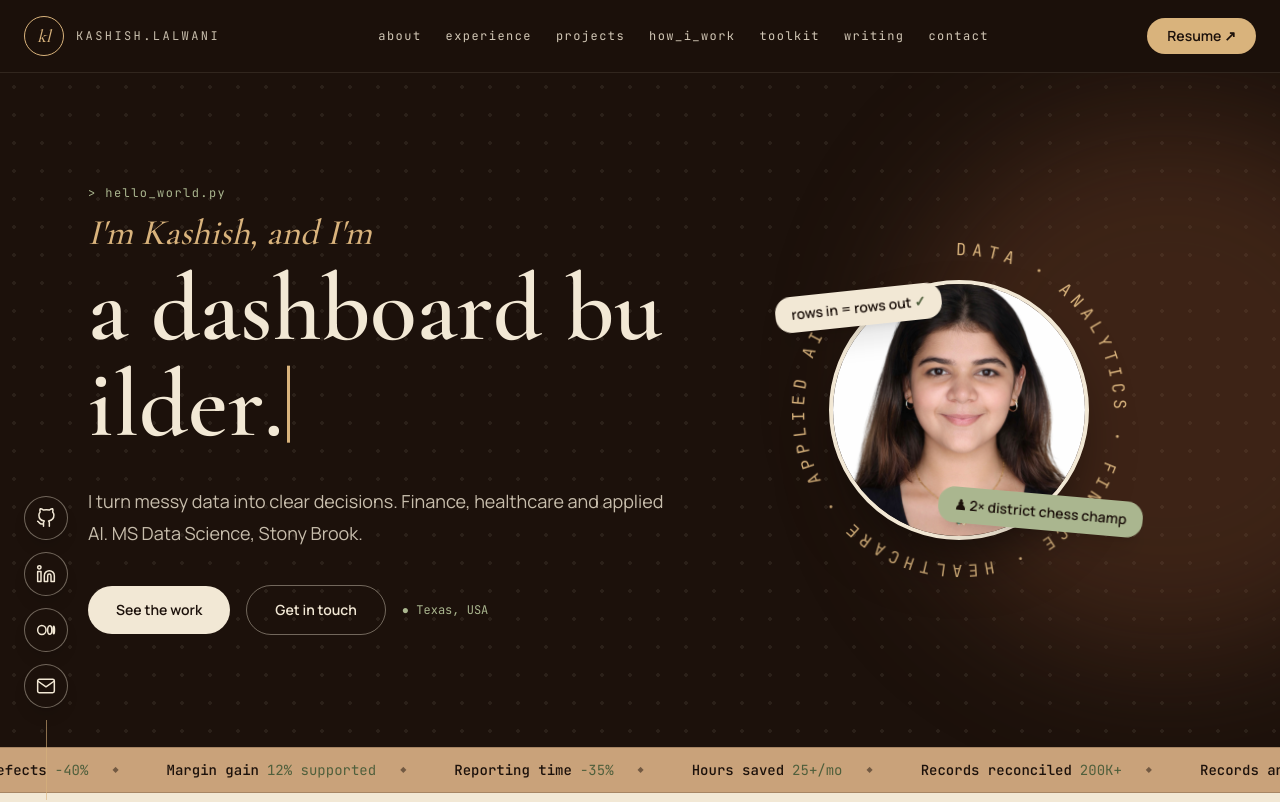
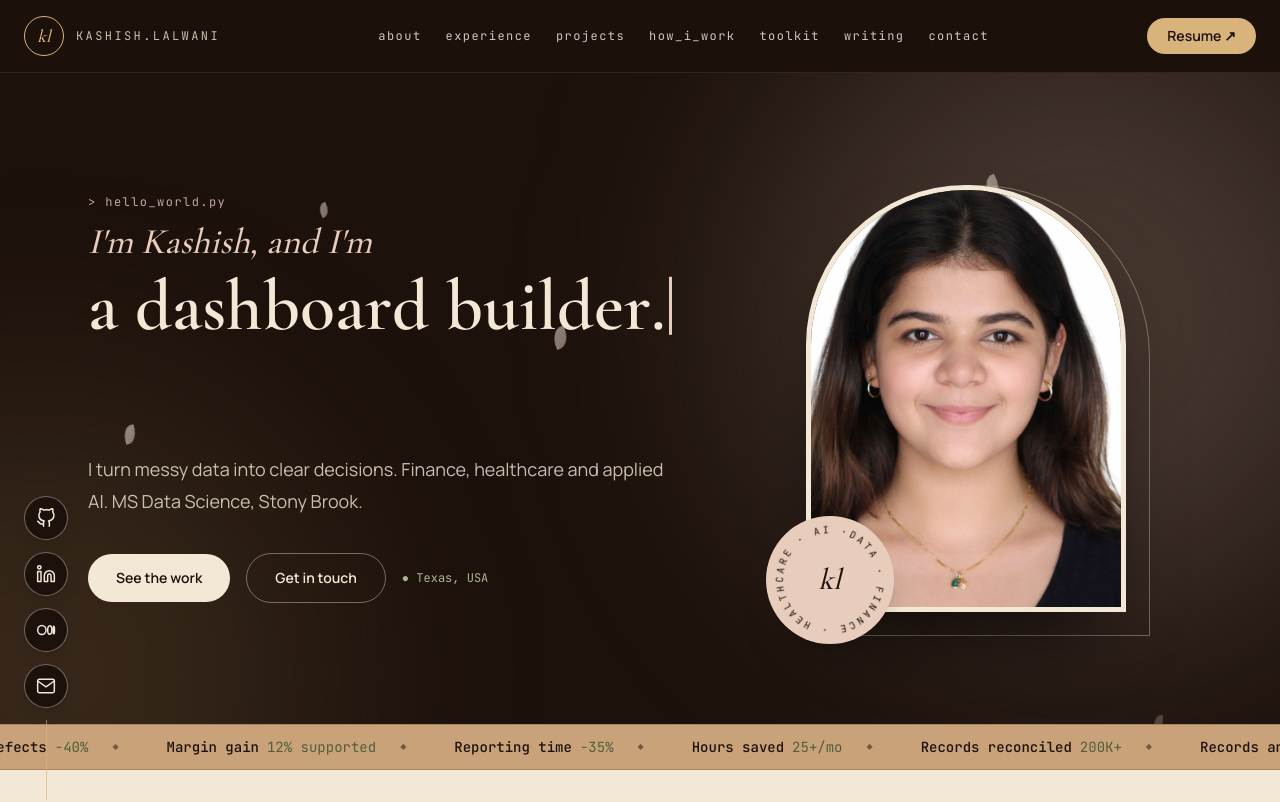
Before and after one commit to kashishlalwani13/Kashish-Portfolio, a Next.js app in the folder frontend/: page / in a window 1280 px wide. Shown: the top 802 px of the page. Built offline with nearby package versions, Linux system fonts and the light colour scheme.

Commit message:
Add files via upload

```diff
--- a/frontend/app/page.tsx
+++ b/frontend/app/page.tsx
@@ -1,6 +1,6 @@
 "use client";
 
-import { useEffect, useState } from "react";
+import { useEffect, useState, type ReactNode } from "react";
 import Image from "next/image";
 import { Cormorant_Garamond, Manrope, JetBrains_Mono } from "next/font/google";
 
@@ -164,6 +164,24 @@ const recognition = [
   { title: "District Chess Champion", detail: "2023 and 2024" },
 ];
 
+const petals = [
+  { left: "8%", size: 12, dur: "19s", delay: "0s" },
+  { left: "22%", size: 9, dur: "24s", delay: "-8s" },
+  { left: "41%", size: 14, dur: "21s", delay: "-3s" },
+  { left: "58%", size: 10, dur: "26s", delay: "-14s" },
+  { left: "74%", size: 13, dur: "20s", delay: "-6s" },
+  { left: "90%", size: 9, dur: "23s", delay: "-17s" },
+];
+
+const certifications = [
+  { title: "Claude 101", org: "Anthropic", year: "2026", link: "https://verify.skilljar.com/c/quupyvhd6au3" },
+  { title: "Essentials of Prompt Engineering", org: "Amazon Web Services", year: "2026", link: "" },
+  { title: "AWS Academy Data Analytics", org: "Amazon Web Services", year: "2023", link: "https://www.credly.com/badges/84190e18-bb3a-4439-871e-d0eeb65e4603" },
+  { title: "Supervised ML: Regression and Classification", org: "Stanford University · Coursera", year: "2023", link: "https://www.coursera.org/account/accomplishments/records/CVP65J5KNZ53" },
+  { title: "Quantitative Finance Workshop", org: "E-Cell, IIT Bombay", year: "2023", link: "" },
+  { title: "Python for Data Science, AI and Development", org: "IBM · Coursera", year: "2022", link: "https://www.coursera.org/verify/RBQNUMXKHY35" },
+];
+
 const interests = ["Finance and Markets", "Chess", "Music", "Indian Classical Dance", "Travel", "Coffee"];
 
 const socials = [
@@ -187,7 +205,22 @@ const lightCard = "rounded-3xl border border-[#1c110b]/10 bg-[#fbf6ec] p-7 trans
 const darkBtn = "rounded-full bg-[#1c110b] px-6 py-3 text-sm font-semibold text-[#f2e8d5] transition-all duration-300 hover:-translate-y-0.5 hover:bg-[#2a1810]";
 const smallLink = "rounded-full border border-[#1c110b]/25 px-4 py-2 text-sm font-medium transition-all duration-300 hover:-translate-y-0.5 hover:bg-[#1c110b] hover:text-[#f2e8d5]";
 
-function Icon({ children }: { children: React.ReactNode }) {
+/* Letters rise one by one, but words never break mid-word */
+function wordsOf(text: string) {
+  let n = 0;
+  const words = text.split(" ");
+  return words.map((word, wi) => (
+    <span key={wi} className="inline-block whitespace-nowrap">
+      {word.split("").map((ch) => {
+        const i = n++;
+        return <span key={i} className="rise-letter" style={{ animationDelay: `${i * 28}ms` }}>{ch}</span>;
+      })}
+      {wi < words.length - 1 ? " " : ""}
+    </span>
+  ));
+}
+
+function Icon({ children }: { children: ReactNode }) {
   return (
     <svg viewBox="0 0 24 24" fill="none" stroke="currentColor" strokeWidth="1.8" strokeLinecap="round" strokeLinejoin="round" className="h-5 w-5" aria-hidden="true">
       {children}
@@ -220,8 +253,13 @@ export default function Home() {
         .ticker:hover .ticker-track { animation-play-state: paused; }
         .floaty { animation: floaty 5s ease-in-out infinite; }
         .caret { animation: blink 1s step-start infinite; }
+        @keyframes drift { 0% { transform: translateY(0) rotate(0deg); opacity: 0; } 10% { opacity: .55; } 90% { opacity: .45; } 100% { transform: translateY(-110vh) translateX(60px) rotate(320deg); opacity: 0; } }
+        @keyframes glow { 0%,100% { transform: translate(0,0) scale(1); } 50% { transform: translate(-40px,30px) scale(1.12); } }
+        .petal { position: absolute; bottom: -40px; border-radius: 80% 0 80% 0; background: linear-gradient(135deg,#fbf6ec,#e8cdbd); animation: drift linear infinite; }
+        .glow { animation: glow 14s ease-in-out infinite; }
         @media (prefers-reduced-motion: reduce) {
-          .rise-letter, .ticker-track, .floaty, .caret, .spin-ring { animation: none !important; }
+          .rise-letter, .ticker-track, .floaty, .caret, .spin-ring, .petal, .glow { animation: none !important; }
+          .petal { display: none; }
         }
       `}</style>
 
@@ -229,9 +267,9 @@ export default function Home() {
       <div className="fixed bottom-0 left-6 z-40 hidden flex-col items-center gap-3 md:flex">
         {socials.map((s) => (
           <a key={s.label} href={s.href} target={s.href.startsWith("http") ? "_blank" : undefined} rel="noreferrer" aria-label={s.label}
-            className="group relative grid h-11 w-11 place-items-center rounded-full border border-[#f2e8d5]/40 bg-[#1c110b] text-[#f2e8d5] shadow-lg transition-all duration-300 hover:-translate-y-1 hover:bg-[#d9b37c] hover:text-[#1c110b]">
+            title={s.label}
+            className="grid h-11 w-11 place-items-center rounded-full border border-[#f2e8d5]/40 bg-[#1c110b] text-[#f2e8d5] shadow-lg outline-none transition-all duration-300 hover:-translate-y-1 hover:bg-[#d9b37c] hover:text-[#1c110b] focus-visible:ring-2 focus-visible:ring-[#e8cdbd]">
             <Icon>{s.path}</Icon>
-            <span className={`${monoF} pointer-events-none absolute left-14 whitespace-nowrap rounded-md bg-[#1c110b] px-2 py-1 text-xs text-[#f2e8d5] opacity-0 transition-opacity group-hover:opacity-100`}>{s.label}</span>
           </a>
         ))}
         <span className="h-20 w-px bg-[#d9b37c]/60" />
@@ -260,19 +298,24 @@ export default function Home() {
 
       {/* Hero — espresso */}
       <section id="top" className="relative overflow-hidden bg-[#1c110b] text-[#f2e8d5]">
-        <div className="absolute inset-0 bg-[radial-gradient(circle,rgba(242,232,213,0.07)_1.7px,transparent_1.9px)] [background-size:28px_28px]" />
-        <div className="absolute -right-40 top-10 h-[34rem] w-[34rem] rounded-full bg-[#8a5232]/30 blur-3xl" />
-        <div className={`relative ${wrap} grid items-center gap-14 py-20 md:grid-cols-[1.25fr_1fr] md:py-28`}>
+        {/* soft glow + drifting petals */}
+        <div className="glow absolute -right-32 -top-20 h-[36rem] w-[36rem] rounded-full bg-[#e8cdbd]/20 blur-[110px]" />
+        <div className="glow absolute -bottom-40 left-[-10rem] h-[30rem] w-[30rem] rounded-full bg-[#d9b37c]/15 blur-[110px] [animation-delay:-6s]" />
+        <div className="pointer-events-none absolute inset-0" aria-hidden="true">
+          {petals.map((p, i) => (
+            <span key={i} className="petal" style={{ left: p.left, width: p.size, height: p.size * 1.5, animationDuration: p.dur, animationDelay: p.delay }} />
+          ))}
+        </div>
+
+        <div className={`relative ${wrap} grid items-center gap-16 py-20 md:grid-cols-[1.3fr_1fr] md:py-28`}>
           <div>
-            <p className={`${eyebrow} text-[#aab68f]`}>{"> hello_world.py"}</p>
-            <p className={`${serif} text-3xl italic text-[#d9b37c] md:text-4xl`}>{"I'm Kashish, and I'm"}</p>
-            <h1 className={`${serif} mt-2 min-h-[2.2em] text-6xl font-semibold leading-[1] md:min-h-[1.1em] md:text-8xl`} aria-live="polite">
+            <p className={`${eyebrow} text-[#e8cdbd]/80`}>{"> hello_world.py"}</p>
+            <p className={`${serif} text-3xl italic text-[#e8cdbd] md:text-4xl`}>{"I'm Kashish, and I'm"}</p>
+            <h1 className={`${serif} mt-2 min-h-[2.1em] text-5xl font-semibold leading-[1.02] sm:text-6xl lg:text-7xl`} aria-live="polite">
               <span key={roleIndex}>
-                {roles[roleIndex].split("").map((ch, i) => (
-                  <span key={i} className="rise-letter" style={{ animationDelay: `${i * 28}ms` }}>{ch === " " ? " " : ch}</span>
-                ))}
+                {wordsOf(roles[roleIndex])}
               </span>
-              <span className="caret ml-1 inline-block h-[0.8em] w-[3px] translate-y-[0.08em] bg-[#d9b37c]" aria-hidden="true" />
+              <span className="caret ml-1 inline-block h-[0.8em] w-[3px] translate-y-[0.08em] bg-[#e8cdbd]" aria-hidden="true" />
             </h1>
             <p className="mt-8 max-w-xl text-lg leading-8 text-[#f2e8d5]/80">
               I turn messy data into clear decisions. Finance, healthcare and applied AI. MS Data Science, Stony Brook.
@@ -291,23 +334,21 @@ export default function Home() {
             </div>
           </div>
 
-          {/* Photo with spinning ring */}
-          <div className="relative mx-auto aspect-square w-full max-w-[22rem]">
-            <svg viewBox="0 0 200 200" className="spin-ring absolute inset-0 h-full w-full animate-[spin_28s_linear_infinite]" aria-hidden="true">
-              <defs><path id="ring" d="M100,100 m-88,0 a88,88 0 1,1 176,0 a88,88 0 1,1 -176,0" /></defs>
-              <text className="fill-[#d9b37c]" style={{ fontSize: 9.5, letterSpacing: 3.2, fontFamily: "var(--font-mono)" }}>
-                <textPath href="#ring">DATA · ANALYTICS · FINANCE · HEALTHCARE · APPLIED AI · </textPath>
+          {/* Photo in an arch, with a rotating seal */}
+          <div className="relative mx-auto w-full max-w-[20rem]">
+            <div className="absolute -inset-3 translate-x-3 translate-y-3 rounded-t-full rounded-b-[2.5rem] border border-[#e8cdbd]/40" aria-hidden="true" />
+            <div className="relative aspect-[3/4] overflow-hidden rounded-t-full rounded-b-[2.5rem] border-[5px] border-[#f2e8d5] shadow-[0_40px_80px_-30px_rgba(0,0,0,0.75)]">
+              <Image src="/images/profile.jpg" alt="Kashish Lalwani" fill sizes="(max-width: 768px) 80vw, 320px" className="object-cover object-[60%_30%] transition-transform duration-700 hover:scale-[1.03]" priority />
+            </div>
+            <div className="absolute -bottom-8 -left-10 h-32 w-32 rounded-full bg-[#e8cdbd] text-[#1c110b] shadow-xl">
+              <svg viewBox="0 0 120 120" className="spin-ring h-full w-full animate-[spin_22s_linear_infinite]" aria-hidden="true">
+                <defs><path id="seal" d="M60,60 m-44,0 a44,44 0 1,1 88,0 a44,44 0 1,1 -88,0" /></defs>
+                <text className="fill-[#1c110b]" style={{ fontSize: 9.2, letterSpacing: 2.6, fontFamily: "var(--font-mono)" }}>
+                  <textPath href="#seal">DATA · FINANCE · HEALTHCARE · AI · </textPath>
                 </text>
               </svg>
-            <div className="absolute inset-[13%] overflow-hidden rounded-full border-4 border-[#f2e8d5] shadow-[0_30px_60px_-20px_rgba(0,0,0,0.6)]">
-              <Image src="/images/profile.jpg" alt="Kashish Lalwani" fill sizes="(max-width: 768px) 80vw, 360px" className="object-cover object-[60%_25%]" priority />
+              <span className={`${serif} absolute inset-0 grid place-items-center text-3xl italic`}>kl</span>
             </div>
-            <span className="floaty absolute -left-2 top-[18%] rounded-2xl bg-[#f2e8d5] px-4 py-2 text-sm font-semibold text-[#1c110b] shadow-xl [--r:-6deg]">
-              rows in = rows out <span className="text-[#4f5f3c]">✓</span>
-            </span>
-            <span className="floaty absolute -right-2 bottom-[14%] rounded-2xl bg-[#aab68f] px-4 py-2 text-sm font-semibold text-[#1c110b] shadow-xl [--r:5deg] [animation-delay:1.2s]">
-              ♟ 2× district chess champ
-            </span>
           </div>
         </div>
       </section>
@@ -539,32 +580,53 @@ export default function Home() {
 
       {/* Recognition — sage */}
       <section id="awards" className="bg-[#aab68f]">
-        <div className={`${wrap} grid gap-12 py-20 lg:grid-cols-[2fr_1fr]`}>
-          <div>
+        <div className={`${wrap} py-24`}>
           <p className={`${eyebrow} text-[#1c110b]/70`}>{"> achievements.unlocked"}</p>
-            <ul className="divide-y divide-[#1c110b]/15 border-y border-[#1c110b]/15">
+          <h2 className={`${h2} mb-12`}>Wins, <span className="italic">and the receipts.</span></h2>
+          <div className="grid gap-6 lg:grid-cols-2">
+            <div className="rounded-3xl bg-[#fbf6ec] p-7">
+              <p className={`${monoF} mb-4 text-xs text-[#8a5232]`}>{"// leadership_and_recognition"}</p>
+              <ul className="divide-y divide-[#1c110b]/10">
                 {recognition.map((r) => (
-                <li key={r.title} className="flex flex-col gap-1 py-4 sm:flex-row sm:items-baseline sm:justify-between">
-                  <span className={`${serif} text-2xl font-semibold`}>{r.title}</span>
-                  <span className="text-sm text-[#1c110b]/75">{r.detail}</span>
+                  <li key={r.title} className="flex flex-col gap-0.5 py-3 sm:flex-row sm:items-baseline sm:justify-between sm:gap-6">
+                    <span className={`${serif} text-xl font-semibold`}>{r.title}</span>
+                    <span className="text-sm text-[#1c110b]/70 sm:text-right">{r.detail}</span>
                   </li>
                 ))}
               </ul>
             </div>
-          <div>
-            <p className={`${eyebrow} text-[#1c110b]/70`}>{"> off_duty"}</p>
-            <div className="flex flex-wrap gap-2">
+            <div className="rounded-3xl bg-[#1c110b] p-7 text-[#f2e8d5]">
+              <p className={`${monoF} mb-4 text-xs text-[#e8cdbd]`}>{"// certifications"}</p>
+              <ul className="divide-y divide-[#f2e8d5]/10">
+                {certifications.map((c) => (
+                  <li key={c.title} className="flex items-baseline justify-between gap-4 py-3">
+                    <div className="min-w-0">
+                      {c.link ? (
+                        <a href={c.link} target="_blank" rel="noreferrer" className={`${serif} text-xl font-semibold transition-colors hover:text-[#e8cdbd]`}>{c.title} ↗</a>
+                      ) : (
+                        <span className={`${serif} text-xl font-semibold`}>{c.title}</span>
+                      )}
+                      <p className="text-sm text-[#f2e8d5]/65">{c.org}</p>
+                    </div>
+                    <span className={`${monoF} shrink-0 text-xs text-[#d9b37c]`}>{c.year}</span>
+                  </li>
+                ))}
+              </ul>
+            </div>
+          </div>
+          <div className="mt-10 flex flex-wrap items-center gap-2">
+            <span className={`${monoF} mr-2 text-xs text-[#1c110b]/70`}>{"> off_duty"}</span>
             {interests.map((i) => (
               <span key={i} className="rounded-full bg-[#f2e8d5] px-4 py-2 text-sm transition-transform duration-300 hover:-rotate-3">{i}</span>
             ))}
-            </div>
           </div>
         </div>
       </section>
 
       {/* Contact — espresso */}
       <section id="contact" className="relative overflow-hidden bg-[#1c110b] text-[#f2e8d5]">
-        <div className="absolute inset-0 bg-[radial-gradient(circle,rgba(242,232,213,0.07)_1.7px,transparent_1.9px)] [background-size:28px_28px]" />
+        <div className="glow absolute -left-32 top-0 h-[30rem] w-[30rem] rounded-full bg-[#e8cdbd]/15 blur-[110px]" />
+        <div className="glow absolute -bottom-32 right-0 h-[26rem] w-[26rem] rounded-full bg-[#d9b37c]/15 blur-[110px] [animation-delay:-7s]" />
         <div className={`relative ${wrap} py-24`}>
           <p className={`${eyebrow} text-[#aab68f]`}>{"> ping kashish"}</p>
           <h2 className={`${serif} max-w-4xl text-5xl font-semibold leading-[1] md:text-7xl`}>
```
Lines whose indentation alone changed are shown as unchanged.
